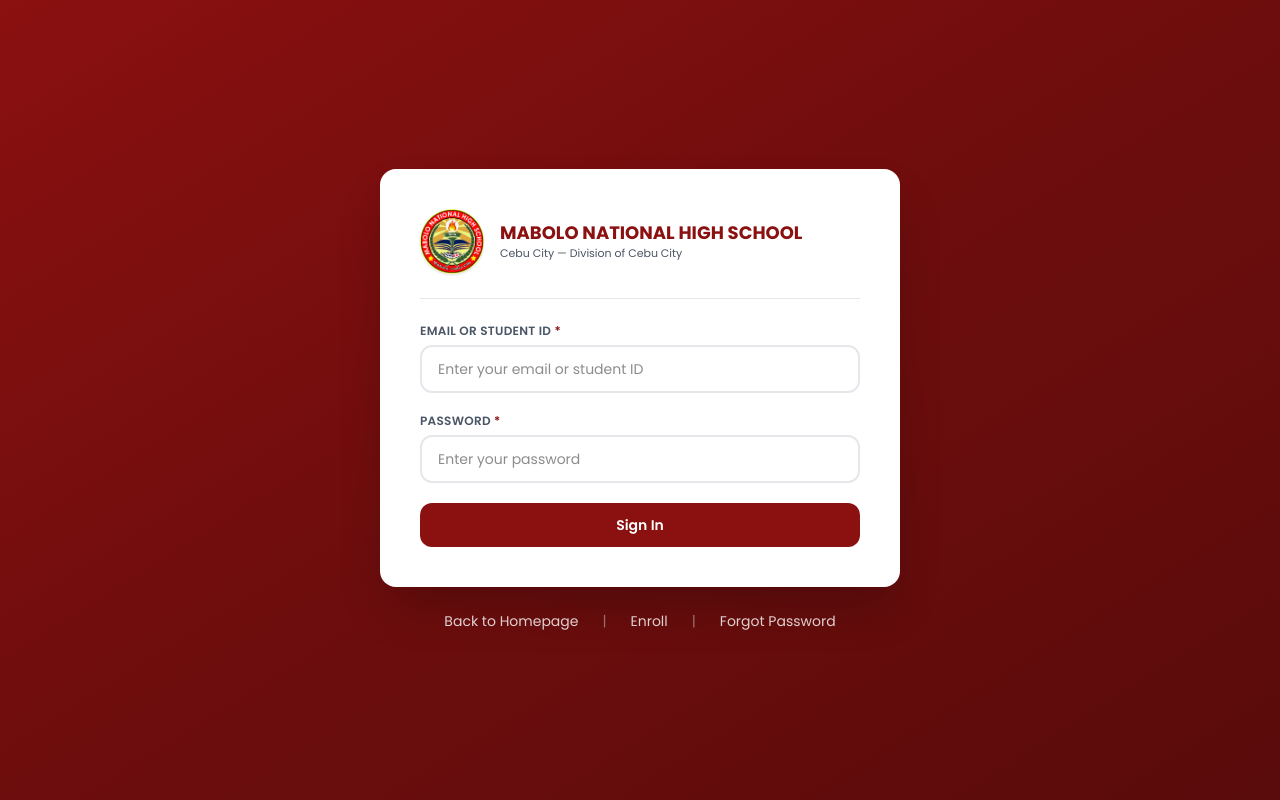
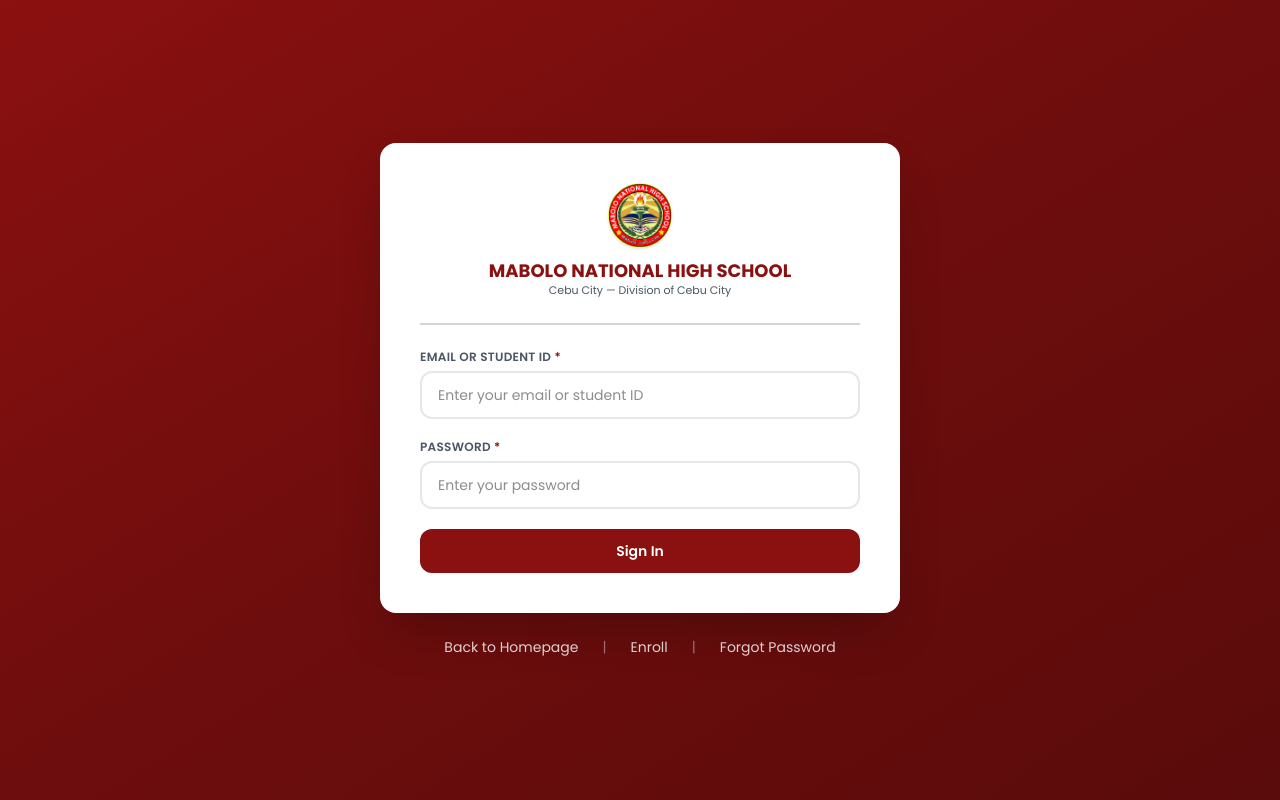
Before and after one commit to earlchristiantagalog/Mabolo-National-High-School, a Next.js app: page /login in a window 1280 px wide. Built offline with nearby package versions, Linux system fonts and the light colour scheme.

Commit message:
Center logo/name in login card, make line visible

```diff
--- a/app/(root)/login/page.tsx
+++ b/app/(root)/login/page.tsx
@@ -6,15 +6,15 @@
     <div className="min-h-screen bg-gradient-to-br from-[#8B1010] via-[#6e0d0d] to-[#5a0b0b] flex items-center justify-center px-4 py-8">
       <div className="w-full max-w-[520px]">
         <div className="bg-white rounded-2xl shadow-2xl p-8 sm:p-10">
-          <div className="flex items-center gap-4 mb-6">
-            <Image src="/logo.png" alt="MNHS Logo" width={64} height={64} className="rounded-full shadow-sm flex-shrink-0" />
+          <div className="flex flex-col items-center gap-3 mb-6 text-center">
+            <Image src="/logo.png" alt="MNHS Logo" width={64} height={64} className="rounded-full shadow-sm" />
             <div>
               <h1 className="text-lg font-bold text-[#8B1010] leading-tight">MABOLO NATIONAL HIGH SCHOOL</h1>
               <p className="text-[11px] text-[#4b5563]">Cebu City — Division of Cebu City</p>
             </div>
           </div>
 
-          <hr className="border-gray-200 mb-6" />
+          <hr className="border-t-2 border-gray-300 mb-6" />
 
           <form className="space-y-5">
             <div>
```
